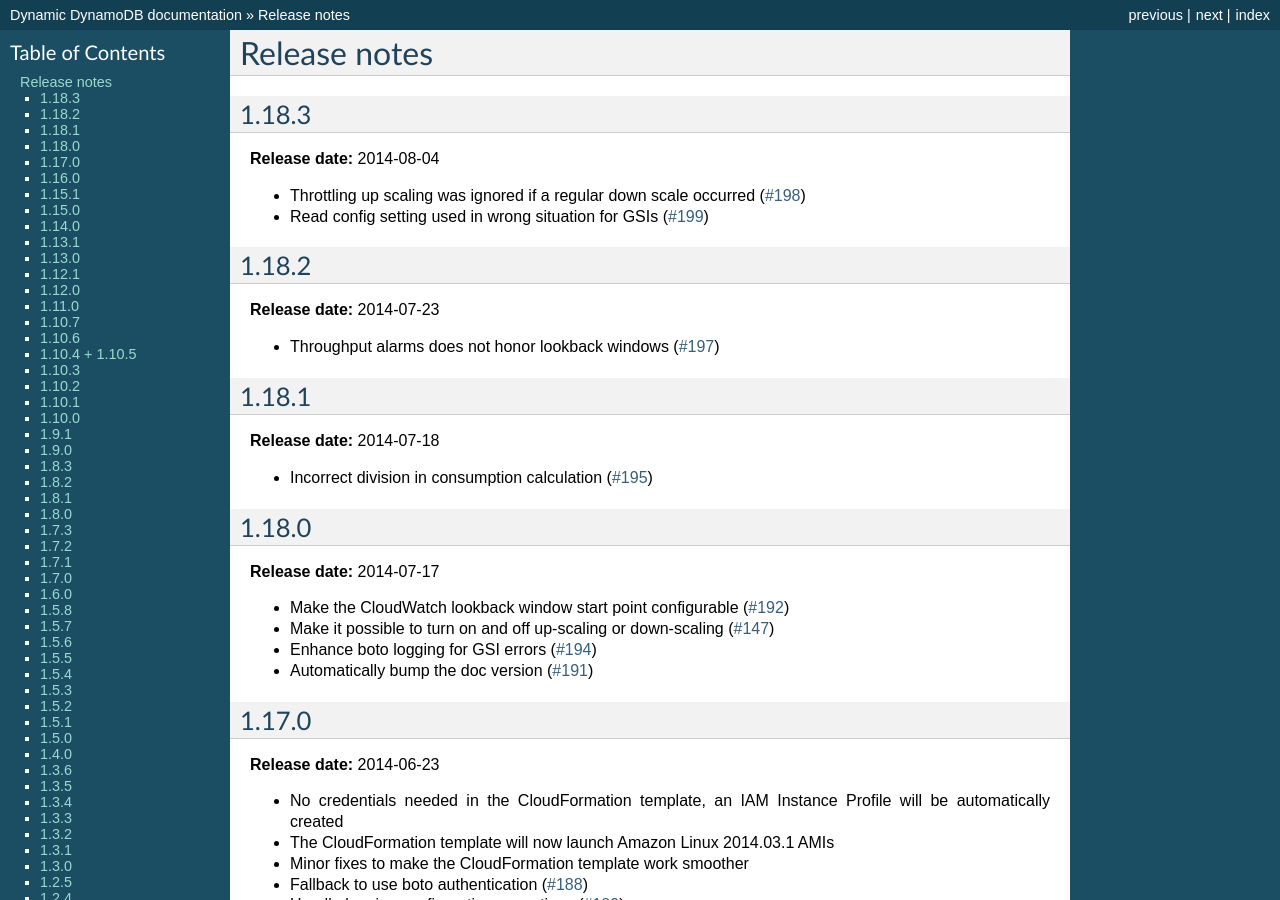
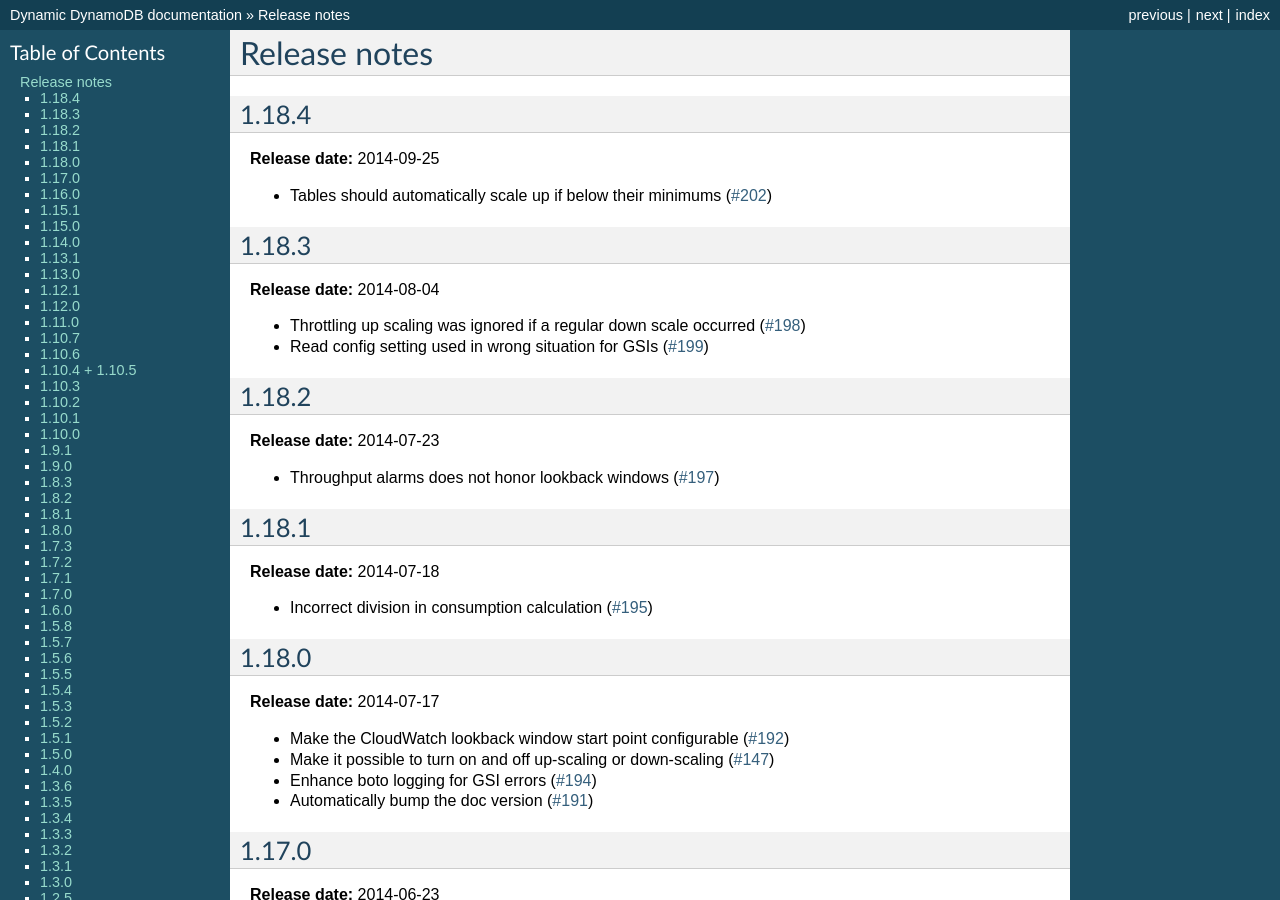
Before and after one commit to sebdah/dynamic-dynamodb, a Sphinx documentation site: the page built from docs/release_notes.rst, in a window 1280 px wide and 900 px high. Built offline with Sphinx 7.4.7, drawn with Linux system fonts in a browser that asks for light colours; the version number could not be read and is left out.

Commit message:
Added release notes

```diff
--- a/docs/release_notes.rst
+++ b/docs/release_notes.rst
@@ -1,5 +1,12 @@
 Release notes
 =============
+
+1.18.4
+------
+
+**Release date:** 2014-09-25
+
+- Tables should automatically scale up if below their minimums (`#202 <https://github.com/sebdah/dynamic-dynamodb/issues/202>`__)
 
 1.18.3
 ------
```
